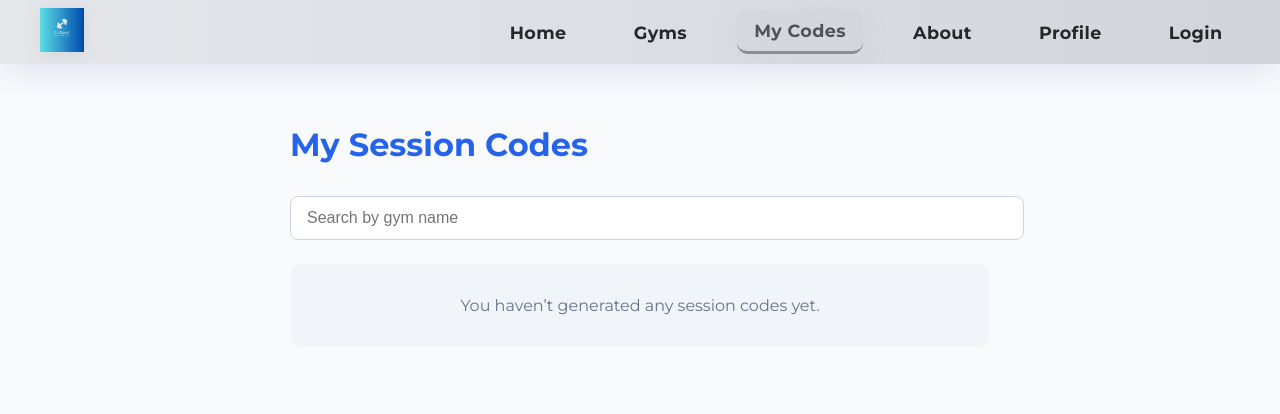
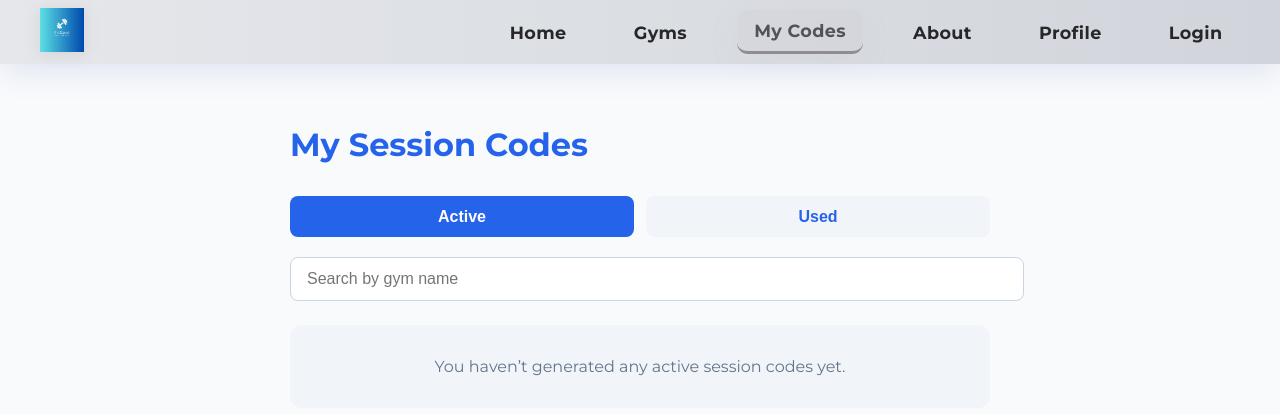
Before and after one commit to StartedtoCodewithAI/FitSpot, a React (Vite) app: page /#/my-codes in a window 1280 px wide. Shown: the top 414 px of the page. Built offline with nearby package versions, Linux system fonts and the light colour scheme.

Commit message:
Update MyCodes.jsx

```diff
--- a/src/pages/MyCodes.jsx
+++ b/src/pages/MyCodes.jsx
@@ -9,12 +9,12 @@ function isExpired(booking) {
 
 export default function MyCodes() {
   const [bookings, setBookings] = useState([]);
-  const [filtered, setFiltered] = useState([]);
   const [loading, setLoading] = useState(true);
   const [search, setSearch] = useState("");
   const [error, setError] = useState("");
   const [copiedIndex, setCopiedIndex] = useState(-1);
   const [showSuccess, setShowSuccess] = useState(false);
+  const [activeTab, setActiveTab] = useState("active");
 
   useEffect(() => {
     if (window.location.hash === "#code-created") {
@@ -28,7 +28,6 @@ export default function MyCodes() {
       setLoading(true);
       const stored = JSON.parse(localStorage.getItem("fitspot_bookings") || "[]");
       setBookings(stored.reverse());
-      setFiltered(stored.reverse());
       setLoading(false);
     } catch (e) {
       setError("There was an error loading your session codes.");
@@ -36,36 +35,34 @@ export default function MyCodes() {
     }
   }, []);
 
-  useEffect(() => {
-    if (search.trim() === "") {
-      setFiltered(bookings);
-    } else {
-      const q = search.trim().toLowerCase();
-      setFiltered(
-        bookings.filter(b =>
-          (b.gym?.name || "").toLowerCase().includes(q)
-        )
-      );
-    }
-  }, [search, bookings]);
-
   const copyCode = (code, idx) => {
     navigator.clipboard.writeText(code);
     setCopiedIndex(idx);
     setTimeout(() => setCopiedIndex(-1), 1500);
   };
 
+  // Delete used code
+  const deleteBooking = (bookingIdx) => {
+    const allBookings = JSON.parse(localStorage.getItem("fitspot_bookings") || "[]");
+    // bookings are displayed in reverse, so map to correct index
+    const filteredBookings = allBookings.filter((_, idx) =>
+      idx !== (allBookings.length - 1 - bookingIdx)
+    );
+    localStorage.setItem("fitspot_bookings", JSON.stringify(filteredBookings.reverse()));
+    setBookings(filteredBookings);
+  };
+
+  // Filter bookings
+  const filteredActive = bookings.filter(
+    b => !isExpired(b) && (search.trim() === "" || (b.gym?.name || "").toLowerCase().includes(search.trim().toLowerCase()))
+  );
+  const filteredUsed = bookings.filter(
+    b => isExpired(b) && (search.trim() === "" || (b.gym?.name || "").toLowerCase().includes(search.trim().toLowerCase()))
+  );
+
   return (
     <div style={{ maxWidth: 700, margin: "0 auto", padding: "2.5rem 1rem" }}>
-      <h1
-        style={{
-          color: "#2563eb",
-          marginBottom: "2rem",
-          outline: 0
-        }}
-        tabIndex={0}
-        aria-label="My Session Codes"
-      >
+      <h1 style={{ color: "#2563eb", marginBottom: "2rem", outline: 0 }} tabIndex={0} aria-label="My Session Codes">
         My Session Codes
       </h1>
 
@@ -86,6 +83,40 @@ export default function MyCodes() {
           Success! Your code has been created.
         </div>
       )}
+
+      {/* Tabs */}
+      <div style={{ display: "flex", gap: 12, marginBottom: 20 }}>
+        <button
+          style={{
+            flex: 1,
+            padding: "0.7rem 0",
+            background: activeTab === "active" ? "#2563eb" : "#f1f5f9",
+            color: activeTab === "active" ? "#fff" : "#2563eb",
+            border: "none",
+            borderRadius: 8,
+            fontWeight: 700,
+            fontSize: "1rem",
+            cursor: "pointer",
+            transition: "background 0.16s"
+          }}
+          onClick={() => setActiveTab("active")}
+        >Active</button>
+        <button
+          style={{
+            flex: 1,
+            padding: "0.7rem 0",
+            background: activeTab === "used" ? "#2563eb" : "#f1f5f9",
+            color: activeTab === "used" ? "#fff" : "#2563eb",
+            border: "none",
+            borderRadius: 8,
+            fontWeight: 700,
+            fontSize: "1rem",
+            cursor: "pointer",
+            transition: "background 0.16s"
+          }}
+          onClick={() => setActiveTab("used")}
+        >Used</button>
+      </div>
 
       <input
         type="text"
@@ -138,7 +169,9 @@ export default function MyCodes() {
         </div>
       )}
 
-      {!loading && filtered.length === 0 && (
+      {/* Active Codes */}
+      {activeTab === "active" && (
+        filteredActive.length === 0 ? (
           <div style={{
             padding: "2rem",
             borderRadius: 12,
@@ -146,11 +179,10 @@ export default function MyCodes() {
             color: "#64748b",
             textAlign: "center"
           }}>
-          You haven’t generated any session codes yet.
+            You haven’t generated any active session codes yet.
           </div>
-      )}
-
-      {filtered.map((b, idx) => {
+        ) : (
+          filteredActive.map((b, idx) => {
             const expired = isExpired(b);
             return (
               <div key={b.code + b.created + idx}
@@ -170,7 +202,7 @@ export default function MyCodes() {
                 <div style={{
                   padding: "1.2rem 1.5rem",
                   display: "flex",
-              alignItems: "flex-start", // top-align map and text
+                  alignItems: "flex-start",
                   flexWrap: "wrap"
                 }}>
                   <div style={{
@@ -242,46 +274,7 @@ export default function MyCodes() {
                       margin: ".22rem 0"
                     }}>
                       Date: {b.date} &nbsp;|&nbsp; Time: {b.time}
-                  {expired && (
-                    <span
-                      style={{
-                        color: "#dc2626",
-                        marginLeft: 10,
-                        fontWeight: 600,
-                        fontSize: ".98rem"
-                      }}
-                      aria-label="Session expired"
-                    >
-                      (Expired)
-                    </span>
-                  )}
                     </div>
-                {/* Inline Map Preview (Embedded Google Map - no API key required) */}
-                {b.gym?.lat && b.gym?.lng && (
-                  <div style={{
-                    width: "100%",
-                    maxWidth: 300,
-                    minWidth: 200,
-                    margin: "8px 0",
-                    borderRadius: 8,
-                    overflow: "hidden"
-                  }}>
-                    <iframe
-                      title="Gym location map preview"
-                      width="100%"
-                      height="150"
-                      style={{
-                        border: "1px solid #cbd5e1",
-                        borderRadius: 8,
-                        display: "block"
-                      }}
-                      loading="lazy"
-                      allowFullScreen
-                      referrerPolicy="no-referrer-when-downgrade"
-                      src={`https://www.google.com/maps?q=${b.gym.lat},${b.gym.lng}&hl=es;z=15&output=embed`}
-                    />
-                  </div>
-                )}
                   </div>
                   {/* Directions button only if code exists and not expired */}
                   {b.code && !expired && (
@@ -311,7 +304,113 @@ export default function MyCodes() {
                 </div>
               </div>
             );
-      })}
+          })
+        )
+      )}
+
+      {/* Used Codes */}
+      {activeTab === "used" && (
+        filteredUsed.length === 0 ? (
+          <div style={{
+            padding: "2rem",
+            borderRadius: 12,
+            background: "#f1f5f9",
+            color: "#64748b",
+            textAlign: "center"
+          }}>
+            You have no used session codes.
+          </div>
+        ) : (
+          filteredUsed.map((b, idx) => (
+            <div key={b.code + b.created + idx}
+              style={{
+                background: "#fff",
+                borderRadius: 12,
+                boxShadow: "0 2px 18px #2563eb11",
+                marginBottom: "1.5rem",
+                border: "2px solid #dc2626",
+                opacity: 1
+              }}
+              aria-label={`Expired session code for ${b.gym?.name || "Unknown Gym"}`}
+            >
+              <div style={{
+                padding: "1.2rem 1.5rem",
+                display: "flex",
+                alignItems: "flex-start",
+                flexWrap: "wrap"
+              }}>
+                <div style={{
+                  fontSize: "2.1rem",
+                  fontWeight: 900,
+                  color: "#dc2626",
+                  background: "#fee2e2",
+                  padding: "0.8rem 1.2rem",
+                  borderRadius: 12,
+                  letterSpacing: "0.22em",
+                  minWidth: 180,
+                  textAlign: "center",
+                  userSelect: "all",
+                  position: "relative"
+                }}>
+                  {b.code || <span style={{ color: "#64748b" }}>(No Code)</span>}
+                </div>
+                <div style={{
+                  flex: 1,
+                  minWidth: 0,
+                  marginLeft: "1.3rem",
+                  display: "flex",
+                  flexDirection: "column"
+                }}>
+                  <div style={{
+                    fontWeight: 700,
+                    fontSize: "1.1rem",
+                    color: "#0b2546"
+                  }}>
+                    {b.gym?.name || "(Unknown Gym)"}
+                  </div>
+                  <div style={{
+                    color: "#64748b",
+                    fontSize: ".96rem",
+                    margin: ".22rem 0"
+                  }}>
+                    Date: {b.date} &nbsp;|&nbsp; Time: {b.time}
+                    <span
+                      style={{
+                        color: "#dc2626",
+                        marginLeft: 10,
+                        fontWeight: 600,
+                        fontSize: ".98rem"
+                      }}
+                      aria-label="Session expired"
+                    >
+                      (Expired)
+                    </span>
+                  </div>
+                </div>
+                {/* Delete button for used codes */}
+                <button
+                  onClick={() => deleteBooking(idx)}
+                  aria-label="Delete expired session code"
+                  style={{
+                    marginLeft: "1rem",
+                    background: "#fff",
+                    color: "#dc2626",
+                    border: "1.5px solid #dc2626",
+                    borderRadius: 8,
+                    fontWeight: 700,
+                    fontSize: "1.1rem",
+                    padding: "0.5rem 1.1rem",
+                    cursor: "pointer",
+                    alignSelf: "flex-start"
+                  }}
+                >
+                  🗑️ Delete
+                </button>
+              </div>
+            </div>
+          ))
+        )
+      )}
     </div>
   );
 }
```
Lines whose indentation alone changed are shown as unchanged.
